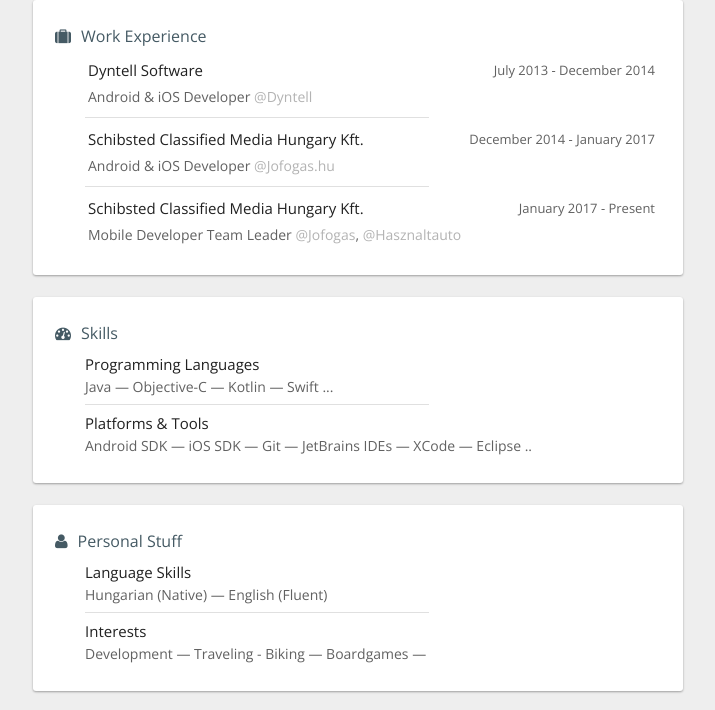
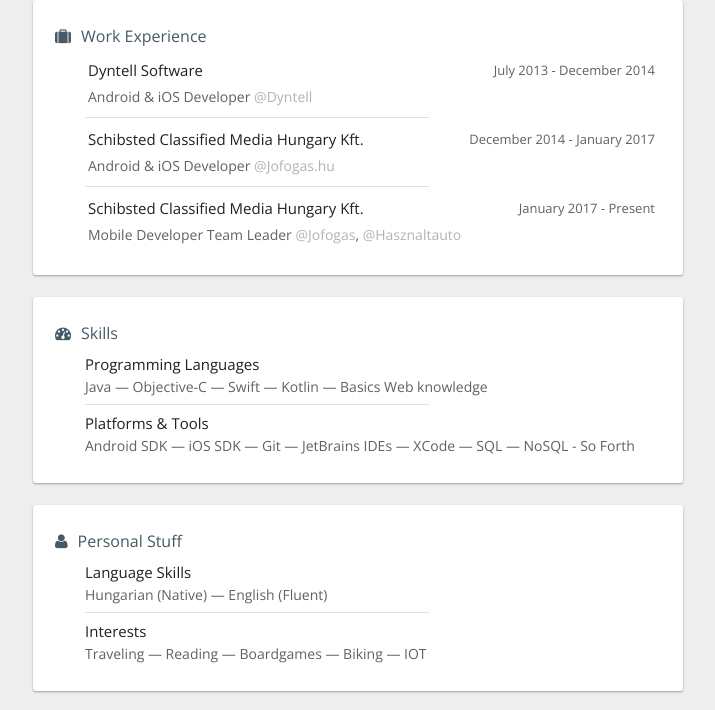
Before and after one commit to ezisazis/ezisazis.github.io, a plain HTML site: page index.html in a window 1280 px wide. Shown: the part 330-1040 px from the top of the page, without its empty margins (282-997 px from the left). Drawn offline with nearby package versions, Linux system fonts and the light colour scheme.

Commit message:
Add: Personal infomartion/Skills etc

```diff
--- a/index.html
+++ b/index.html
@@ -95,12 +95,12 @@
 		<div class="content">
 			<section class="element">
 						<div class="name">Programming Languages</div>
-						<div class="info">Java — Objective-C — Kotlin — Swift ...</div>
+						<div class="info">Java — Objective-C — Swift — Kotlin — Basics Web knowledge</div>
 			</section>
 			<hr align="left"/>
 			<section class="element">
 					<div class="name">Platforms & Tools</div>
-					<div class="info">Android SDK — iOS SDK — Git — JetBrains IDEs — XCode — Eclipse .. </div>
+					<div class="info">Android SDK — iOS SDK — Git — JetBrains IDEs — XCode — SQL — NoSQL - So Forth</div>
 			</section>
 		</div>
 	</section>
@@ -116,7 +116,7 @@
 			<hr align="left"/>
 			<section class="element">
 						<div class="name">Interests</div>
-						<div class="info">Development — Traveling - Biking — Boardgames — </div>
+						<div class="info">Traveling — Reading — Boardgames — Biking — IOT</div>
 			</section>
 		</div>
 	</section>
```
